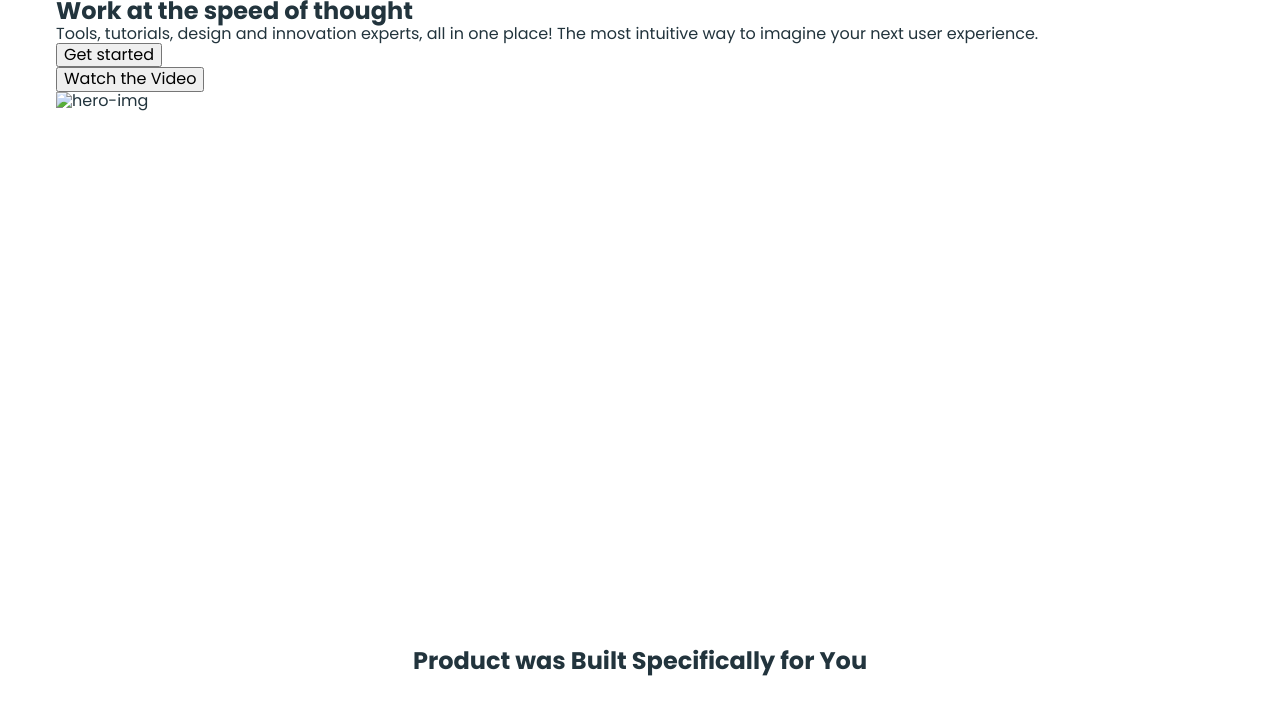
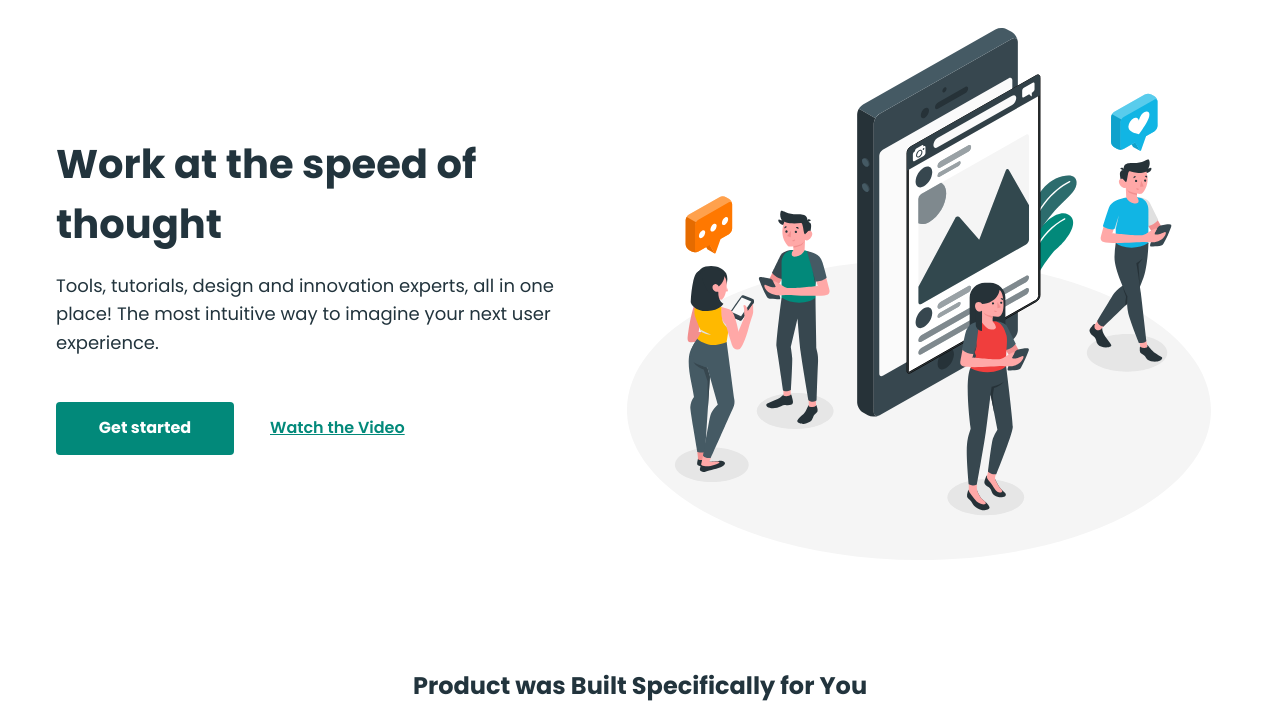
Before and after one commit to TanyaKalkuta/busines-promotion-blended, a website built with Vite: page src/index.html in a window 1280 px wide. Shown: the part 83-800 px from the top of the page. Built offline with nearby package versions, Linux system fonts and the light colour scheme; files whose address does not match are found by name.

Commit message:
add hero

```diff
--- a/src/css/hero.css
+++ b/src/css/hero.css
@@ -0,0 +1,47 @@
+.hero {
+  padding-top: 20px;
+  padding-bottom: 100px;
+}
+.hero-wrap {
+  display: flex;
+  align-items: center;
+}
+
+.hero-title {
+  font-weight: 700;
+  font-size: 40px;
+  line-height: 1.5;
+  /* color: #22343d; */
+  margin-bottom: 18px;
+}
+.hero-text {
+  font-size: 18px;
+  line-height: 1.56;
+  /* color: #22343d; */
+  margin-bottom: 45px;
+}
+.hero-list-btn {
+  display: flex;
+  align-items: center;
+}
+
+.hero-btn {
+  min-width: 178px;
+  height: 53px;
+  font-weight: 700;
+  font-size: 16px;
+  color: #fff;
+  background-color: #02897a;
+  border-radius: 4px;
+  border: none;
+  margin-right: 30px;
+}
+.hero-btn-video {
+  font-weight: 600;
+  font-size: 16px;
+  text-decoration: underline;
+  text-decoration-skip-ink: none;
+  color: #02897a;
+  border: none;
+  background-color: transparent;
+}
--- a/src/css/styles.css
+++ b/src/css/styles.css
@@ -11,6 +11,7 @@
 
 /* Sections style */
 @import url('./header.css');
+@import url('./hero.css');
 @import url('./features.css');
 @import url('./advantages.css');
 @import url('./process.css');
--- a/src/partials/hero.html
+++ b/src/partials/hero.html
@@ -15,6 +15,6 @@
         </li>
       </ul>
     </div>
-    <img src="./images/hero-img.svg" alt="hero-img" width="610" height="555" />
+    <img src="../img/hero-img.svg" alt="hero-img" width="610" height="555" />
   </div>
 </section>
```
Also changed, not shown: src/img/hero-img.svg (added).
